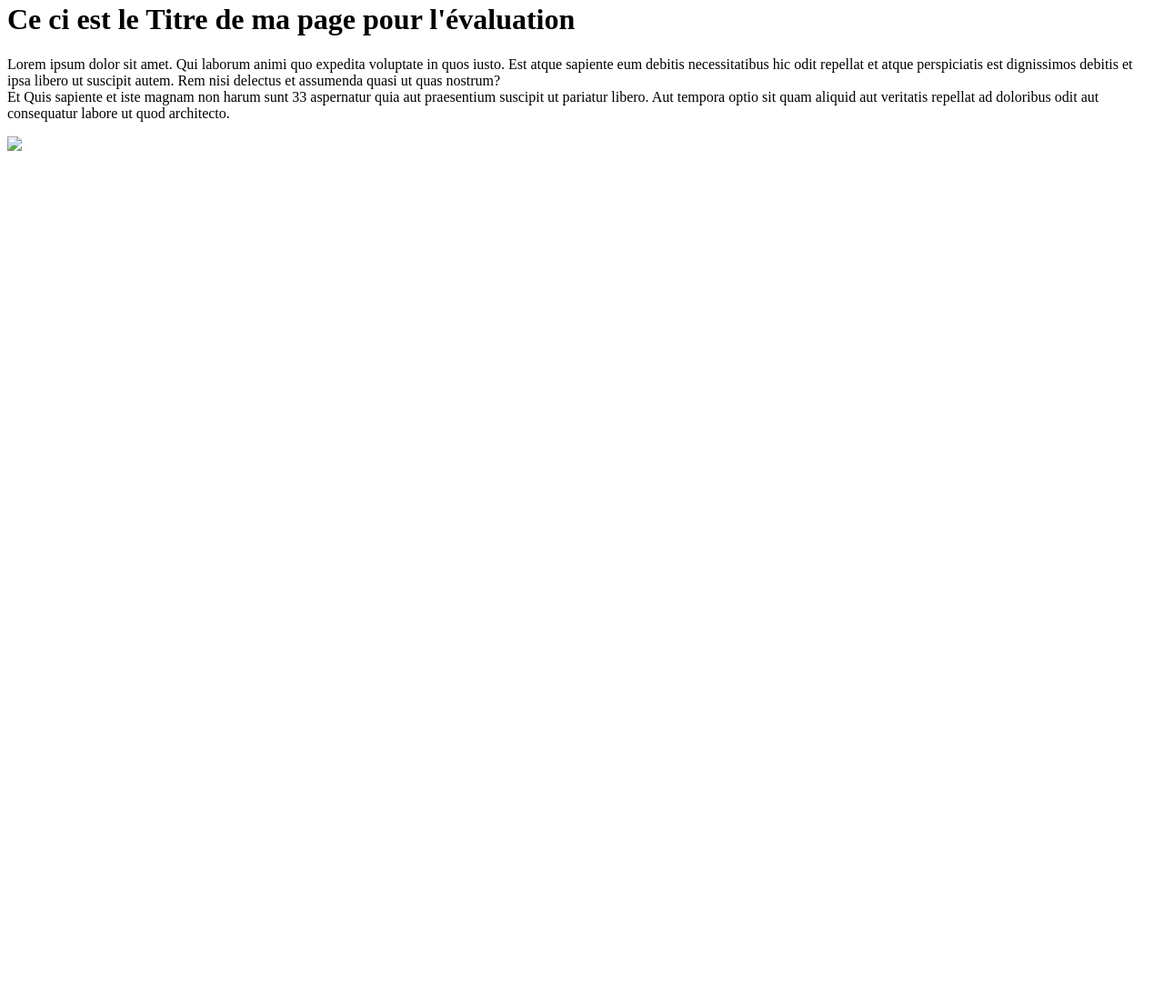
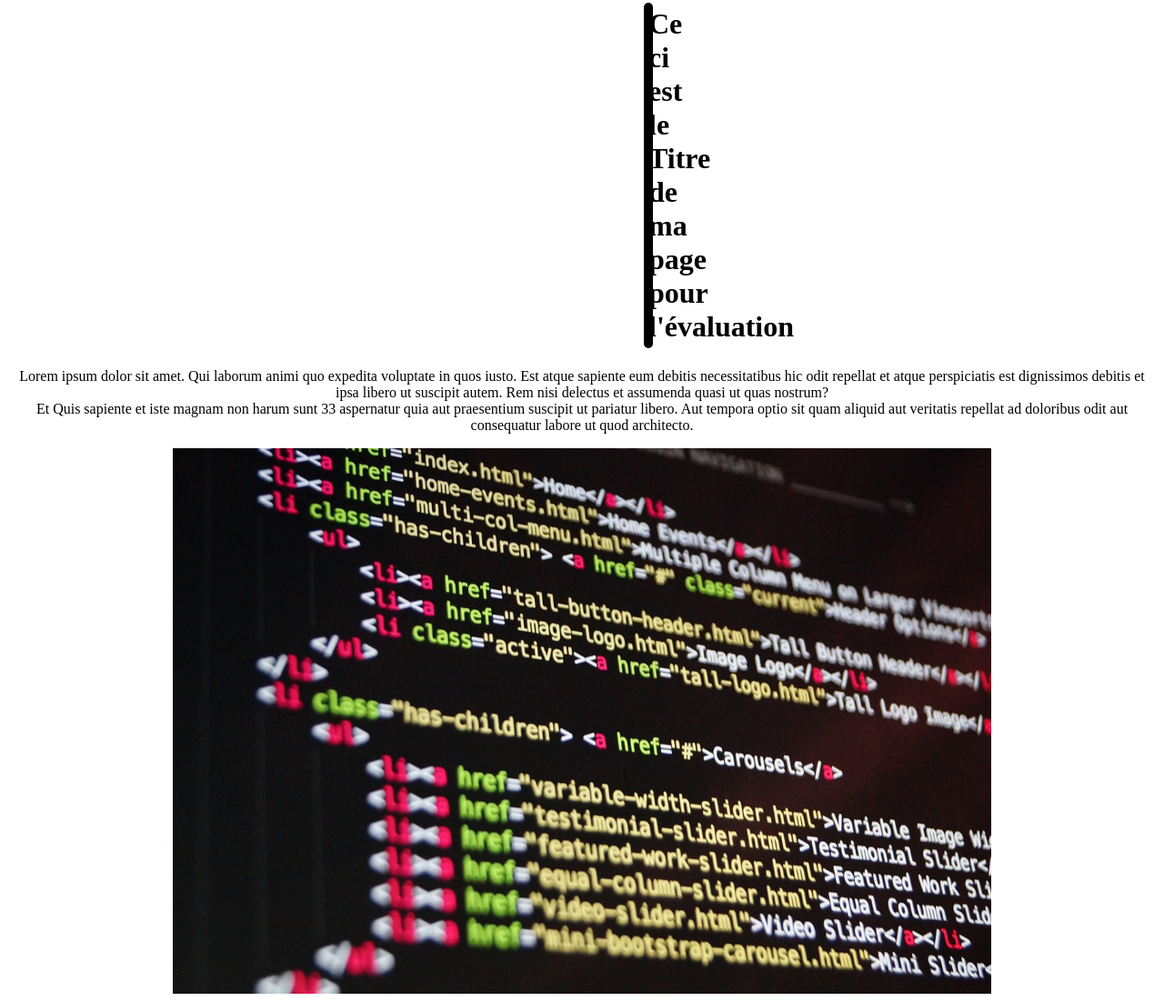
Before and after one commit to Maskario/eval-final, a plain HTML site: page dossier 1 : Concepts de Base /index.html in a window 1280 px wide. Shown: the part 18-1119 px from the top of the page at 91% size. Before the commit the page ends 800 px from the top, so only its background shows below. Drawn offline with Linux system fonts and the light colour scheme.

Commit message:
mise à jours css dossier 1

```diff
--- /dev/null
+++ b/dossier 1 : Concepts de Base /Mon_dossier_style_1.css
@@ -0,0 +1,24 @@
+.Mon_Titre{
+    text-align: center;
+    border: 1px solid black;
+    border-radius: 10px;
+    margin-left: 700px;
+    margin-right: 700px;
+    border-width: 5px;
+
+}
+
+.Mon_Paragraphe{
+    text-align: center;
+}
+
+.Mon_Image-Container {
+    display: flex;
+    justify-content: center;
+    align-items: center;
+}
+
+.Mon_Image {
+    max-width: 900px;
+    height: 600px;
+}
--- a/dossier 1 : Concepts de Base /index.html
+++ b/dossier 1 : Concepts de Base /index.html
@@ -3,15 +3,19 @@
 <head>
     <meta charset="UTF-8">
     <meta name="viewport" content="width=device-width, initial-scale=1.0">
-    <title>Document</title>
+    <title>Concepts de Base</title>
+    <link rel="stylesheet" href="Mon_dossier_style_1.css">
+
 </head>
 <body>
-    <h1>Ce ci est le Titre de ma page pour l'évaluation</h1>
-    <p>
+    <h1 class="Mon_Titre">Ce ci est le Titre de ma page pour l'évaluation</h1>
+    <p class="Mon_Paragraphe">
         Lorem ipsum dolor sit amet. Qui laborum animi quo expedita voluptate in quos iusto. Est atque sapiente eum debitis necessitatibus hic odit repellat et atque perspiciatis est dignissimos debitis et ipsa libero ut suscipit autem. Rem nisi delectus et assumenda quasi ut quas nostrum?</br>
         Et Quis sapiente et iste magnam non harum sunt 33 aspernatur quia aut praesentium suscipit ut pariatur libero. Aut tempora optio sit quam aliquid aut veritatis repellat ad doloribus odit aut consequatur labore ut quod architecto.
     </p>
-    <img src="dossier 1 : Concepts de Base /images/code-1076536_1280.jpg">
+    <div class="Mon_Image-Container">
+        <img class="Mon_Image" src="Mon_image_de_code.jpg">
+    </div>
 
 
 </body>
```
Also changed, not shown: dossier 1 : Concepts de Base /Mon_image_de_code.jpg (renamed from dossier 1 : Concepts de Base /images/code-1076536_1280.jpg), dossier 1 : Concepts de Base /style.css (deleted).
